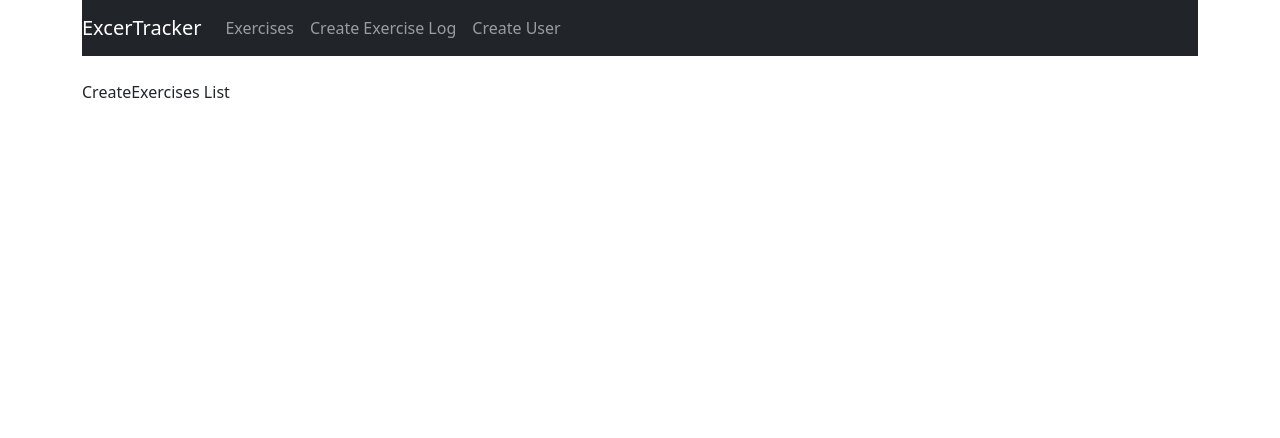
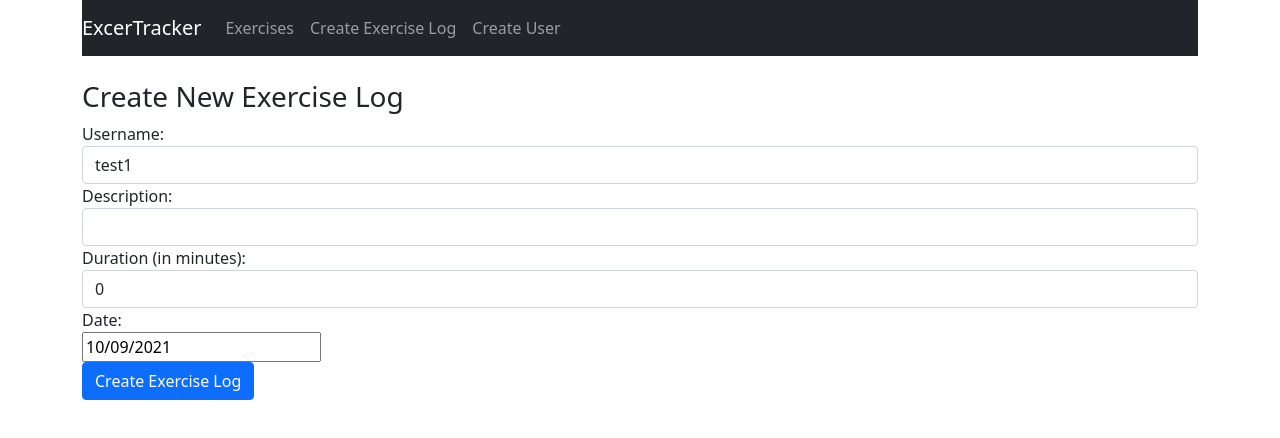
Before and after one commit to OO7kartik/ExerciseTracker, a React (Create React App) app: page /create in a window 1280 px wide. Shown: the top 438 px of the page. Built offline with nearby package versions, Linux system fonts and the light colour scheme.

Commit message:
Update components

```diff
--- a/package.json
+++ b/package.json
@@ -6,12 +6,14 @@
     "@testing-library/jest-dom": "^5.14.1",
     "@testing-library/react": "^11.2.7",
     "@testing-library/user-event": "^12.8.3",
+    "axios": "^0.22.0",
     "bootstrap": "^5.1.2",
     "cors": "^2.8.5",
     "dotenv": "^10.0.0",
     "express": "^4.17.1",
     "mongoose": "^6.0.9",
     "react": "^17.0.2",
+    "react-datepicker": "^4.2.1",
     "react-dom": "^17.0.2",
     "react-router-dom": "^5.3.0",
     "react-scripts": "4.0.3",
--- a/src/components/create-exercise.component.js
+++ b/src/components/create-exercise.component.js
@@ -1,11 +1,130 @@
 import React, { Component } from "react";
+import DatePicker from 'react-datepicker';
+import "react-datepicker/dist/react-datepicker.css";
 
 export default class CreateExercise extends Component {
+  constructor(props) {
+    super(props);
+
+    this.onChangeUsername = this.onChangeUsername.bind(this);
+    this.onChangeDescription = this.onChangeDescription.bind(this);
+    this.onChangeDuration = this.onChangeDuration.bind(this);
+    this.onChangeDate = this.onChangeDate.bind(this);
+    this.onSubmit = this.onSubmit.bind(this);
+
+
+    this.state = {
+      username: '',
+      description: '',
+      duration: 0,
+      date: new Date(),
+      users: []
+    }
+  }
+
+  componentDidMount() {
+    this.setState({
+      users: ['test1'],
+      username: 'test1'
+    })
+  }
+
+  onChangeUsername(e) {
+    this.setState({
+      username: e.target.value
+    });
+  }
+
+  onChangeDescription(e) {
+    this.setState({
+      description: e.target.value
+    });
+  }
+
+  onChangeDuration(e) {
+    this.setState({
+      duration: e.target.value
+    });
+  }
+
+  onChangeDate(date) {
+    this.setState({
+      date: date
+    });
+  }
+
+
+  onSubmit(e) {
+    e.preventDefault();
+
+    const exercise = {
+      username: this.state.username,
+      description: this.state.description,
+      duration: this.state.duration,
+      date: this.state.date
+    }
+
+    console.log(exercise);
+
+    window.location = '/';
+  }
+
+
   render() {
     return (
       <div>
-        <p> CreateExercises List</p>
-      </div>
+      <h3>Create New Exercise Log</h3>
+      <form onSubmit={this.onSubmit}>
+        <div className="form-group">
+          <label>Username: </label>
+          <select ref="userInput"
+              required
+              className="form-control"
+              value={this.state.username}
+              onChange={this.onChangeUsername}>
+              {
+                this.state.users.map(function(user) {
+                  return <option
+                    key={user}
+                    value={user}>{user}
+                    </option>;
+                })
+              }
+          </select>
+        </div>
+        <div className="form-group">
+          <label>Description: </label>
+          <input  type="text"
+              required
+              className="form-control"
+              value={this.state.description}
+              onChange={this.onChangeDescription}
+              />
+        </div>
+        <div className="form-group">
+          <label>Duration (in minutes): </label>
+          <input
+              type="text"
+              className="form-control"
+              value={this.state.duration}
+              onChange={this.onChangeDuration}
+              />
+        </div>
+        <div className="form-group">
+          <label>Date: </label>
+          <div>
+            <DatePicker
+              selected={this.state.date}
+              onChange={this.onChangeDate}
+            />
+          </div>
+        </div>
+
+        <div className="form-group">
+          <input type="submit" value="Create Exercise Log" className="btn btn-primary" />
+        </div>
+      </form>
+    </div>
     )
   }
 }
--- a/src/components/create-user.component.js
+++ b/src/components/create-user.component.js
@@ -1,10 +1,59 @@
 import React, { Component } from "react";
+import axios from 'axios';
 
 export default class CreateUsers extends Component {
+  constructor(props) {
+    super(props);
+
+    this.onChangeUsername = this.onChangeUsername.bind(this);
+    this.onSubmit = this.onSubmit.bind(this);
+
+    this.state = {
+      username: '',
+    }
+  }
+
+  onChangeUsername(e) {
+    this.setState({
+      username: e.target.value
+    });
+  }
+
+  onSubmit(e) {
+    e.preventDefault();
+
+    const user = {
+      username: this.state.username
+    }
+
+    console.log(user);
+
+    axios.post('http://localhost:5000/usrs/add', user)
+      .then(res => console.log(res.data));
+
+    this.setState({
+      username: ''
+    })
+  }
+
   render() {
     return (
       <div>
-        <p> CreateUsers List</p>
+        <h3> Create New User</h3>
+        <form onSubmit = {this.onSubmit}>
+          <div className="form-group">
+            <label>Username: </label>
+            <input type="text"
+              required
+              className = {this.state.username}
+              value = {this.state.username}
+              onChange = {this.onChangeUsername}
+              />
+          </div>
+          <div className = "form-group">
+            <input type = "submit" value = "Create User" className = "btn btn-primary" />
+          </div>
+        </form>
       </div>
     )
   }
```
Also changed, not shown: 1 other file (tests, documents, lock files or other folders).
